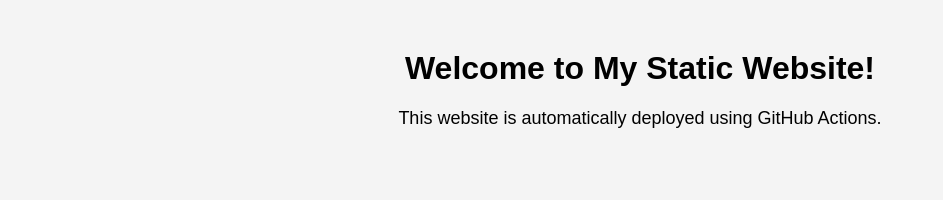
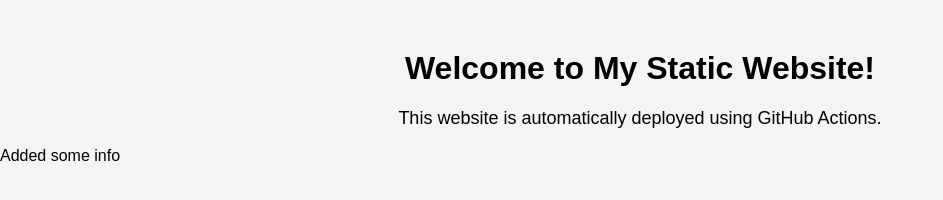
Before and after one commit to xaos613/gitaction, a plain HTML site: page my-static-website/index.html in a window 1280 px wide. Shown: the whole page, without its empty margins (0-943 px from the left). Drawn offline with Linux system fonts and the light colour scheme.

Commit message:
Added info on website

```diff
--- a/my-static-website/index.html
+++ b/my-static-website/index.html
@@ -9,6 +9,7 @@
 <body>
   <h1>Welcome to My Static Website!</h1>
   <p>This website is automatically deployed using GitHub Actions.</p>
-  <script src="script.js"></script>
+ Added some info
+
 </body>
 </html>
```
Also changed, not shown: 1 other file.
